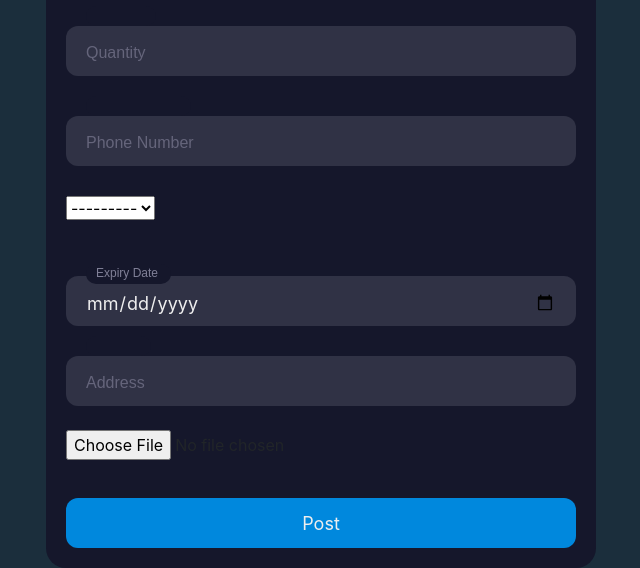
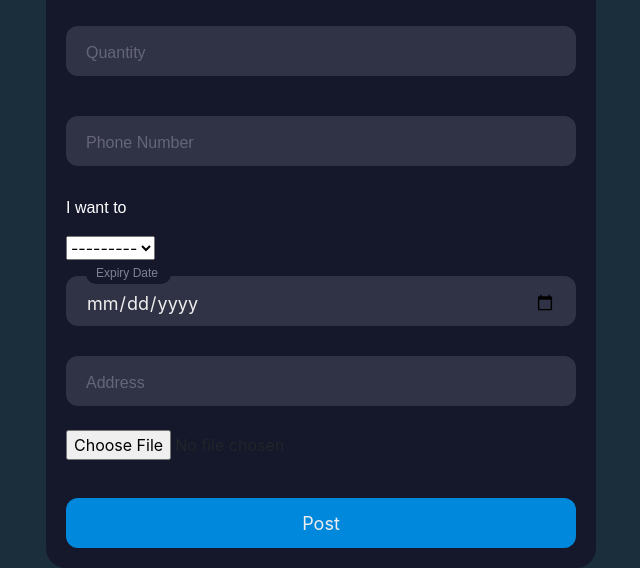
Before and after one commit to eyanyehya/medicine-donation-website, a Django app: page /post/new/ in a window 1280 px wide. Shown: the part 232-800 px from the top of the page, without its empty margins (319-959 px from the left). Run offline with Django 3.2, Linux system fonts and the light colour scheme; some libraries are stand-ins or nearby versions; some web fonts are replaced.

Commit message:
Adding the sentence in the form

```diff
--- a/static/css/form.css
+++ b/static/css/form.css
@@ -186,3 +186,7 @@ body {
 .submit:active {
   background-color: #06b;
 }
+
+.sentence{
+  color: white;
+}
--- a/templates/new_post.html
+++ b/templates/new_post.html
@@ -25,7 +25,8 @@
                 <label for="{{ form.phone_number.id_for_label }}" class="placeholder">Phone Number</label>
             </div>
             <div class="input-container ic2">
-                {{ form.post_type }}
+
+                <p class="sentence">I want to </p>{{ form.post_type }}
             </div>
             {% ifequal form.post_type 'Receive' %}
                 <div class="input-container ic2">
```
